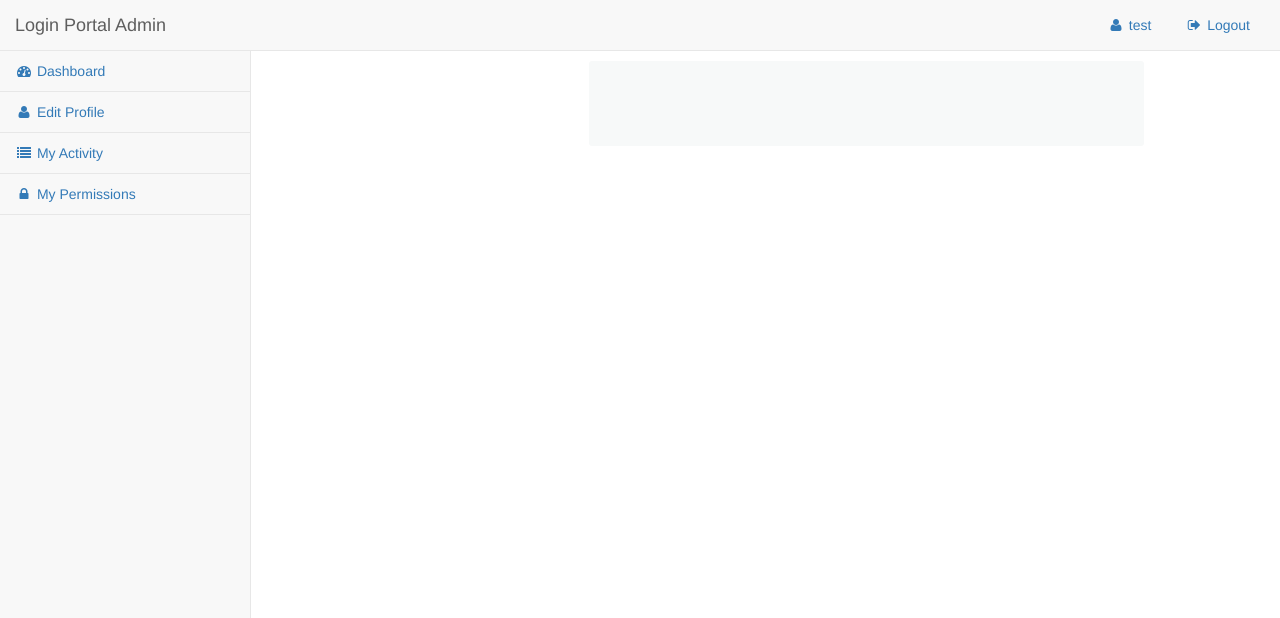
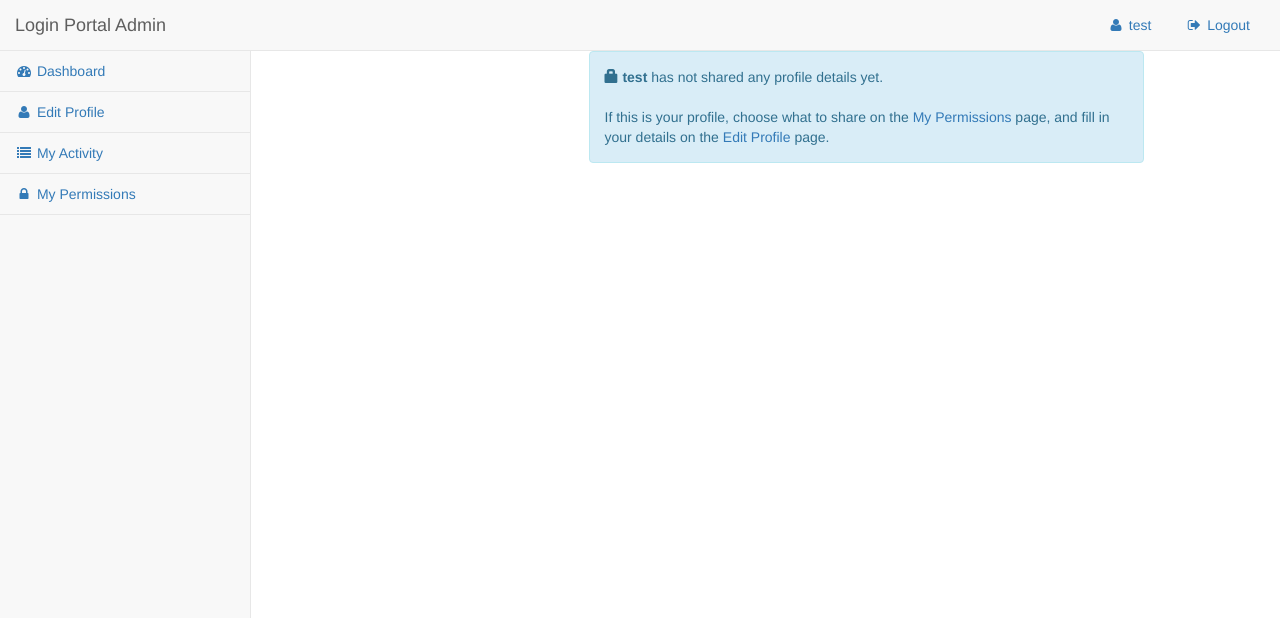
Before and after one commit to naltork/Udemy-project, a PHP site: page /profile/test in a window 1280 px wide; the page is wider, and only the part inside the window is pictured. Shown: the top 618 px of that part. Run offline with PHP 8.4, Linux system fonts and the light colour scheme; a user stored in the database is signed in; data comes from the database, SQL or seed files in the repository.

Commit message:
randering the profile page correctly

```diff
--- a/profile.php
+++ b/profile.php
@@ -28,6 +28,24 @@ if($permres === false){ $permres = array(); }
 function can_show($data, $perms, $field, $perm){
     return !empty($data[$field]) && isset($perms[$perm]) && ($perms[$perm] == 1);
 }
+
+// Work out whether anything at all is visible. A profile whose owner has not
+// shared a single field would otherwise render as an empty card, which looks
+// like a broken page rather than a deliberately private profile.
+$profile_fields = array('profilepic' => 'show_pic', 'fname' => 'show_fname',
+                        'lname' => 'show_lname', 'gender' => 'show_gender',
+                        'age' => 'show_age', 'bio' => 'show_bio',
+                        'mobile' => 'show_mobile', 'email' => 'show_email',
+                        'fb' => 'show_fb', 'twitter' => 'show_twitter',
+                        'linkedin' => 'show_linkedin', 'blog' => 'show_blog',
+                        'website' => 'show_website');
+$has_visible_field = false;
+foreach($profile_fields as $field => $perm){
+    if(can_show($userres, $permres, $field, $perm)){
+        $has_visible_field = true;
+        break;
+    }
+}
 ?>
 <!-- Logged-in visitors get the sidebar, so the content needs the offset
      wrapper; guests get the plain wrapper instead. -->
@@ -39,6 +57,16 @@ function can_show($data, $perms, $field, $perm){
             <?php if($usercount != 1){ ?>
             <div class="alert alert-danger">
                 <span class="glyphicon glyphicon-remove"></span>&nbsp;No profile found for this user.
+            </div>
+            <?php }elseif(!$has_visible_field){ ?>
+            <div class="alert alert-info">
+                <span class="glyphicon glyphicon-lock"></span>&nbsp;<strong><?php echo htmlspecialchars($username); ?></strong>
+                has not shared any profile details yet.
+                <br><br>
+                If this is your profile, choose what to share on the
+                <a href="<?php echo $base_url; ?>permissions.php">My Permissions</a> page,
+                and fill in your details on the
+                <a href="<?php echo $base_url; ?>edit-profile.php">Edit Profile</a> page.
             </div>
             <?php }else{ ?>
             <div class="card hovercard">
```
